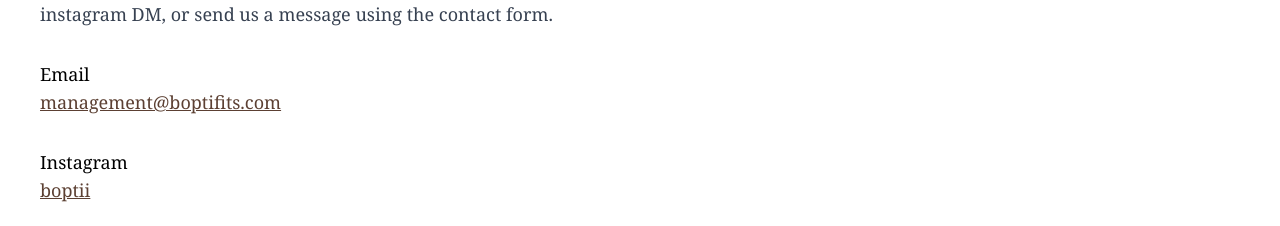
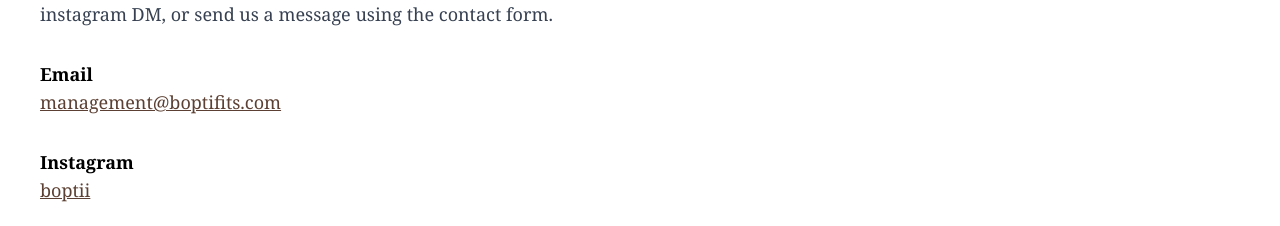
Before and after one commit to HikmaAnwar/boptii-fitss, a Next.js app: page /contact in a window 1280 px wide. Shown: the part 340-566 px from the top of the page. Built offline with nearby package versions, Linux system fonts and the light colour scheme.

Commit message:
fix: minor change

```diff
--- a/src/app/contact/page.jsx
+++ b/src/app/contact/page.jsx
@@ -14,8 +14,8 @@
             If you have any questions or comments, please contact us via email,
             instagram DM, or send us a message using the contact form.
           </p>
-          <div className="text-black text-lg py-2">
-            <h3>Email</h3>
+          <div className="text-black  text-lg py-2">
+            <h3 className="font-semibold">Email</h3>
             <Link
               href="https://mailto/management@boptifits.com"
               target="_blank"
@@ -23,7 +23,7 @@
             >
               management@boptifits.com
             </Link>
-            <h3 className="mt-8">Instagram</h3>
+            <h3 className="mt-8 font-semibold">Instagram</h3>
             <Link
               href="https://www.instagram.com/boptii/?hl=en"
               target="_blank"
@@ -32,7 +32,7 @@
               boptii
             </Link>
           </div>
-          <div className="w-1/3 flex text-xl justify-start mt-6">
+          <div className="text-xl justify-start mt-6">
             <a
               href="https://www.tiktok.com/@itsbopti?lang=en"
               target="_blank"
```
